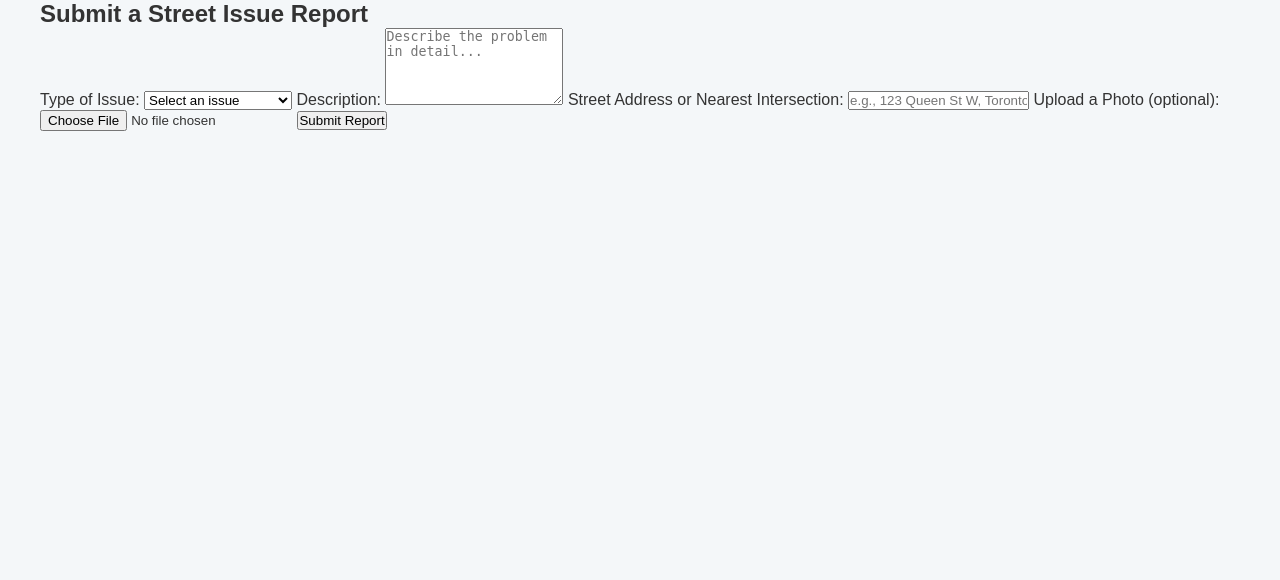
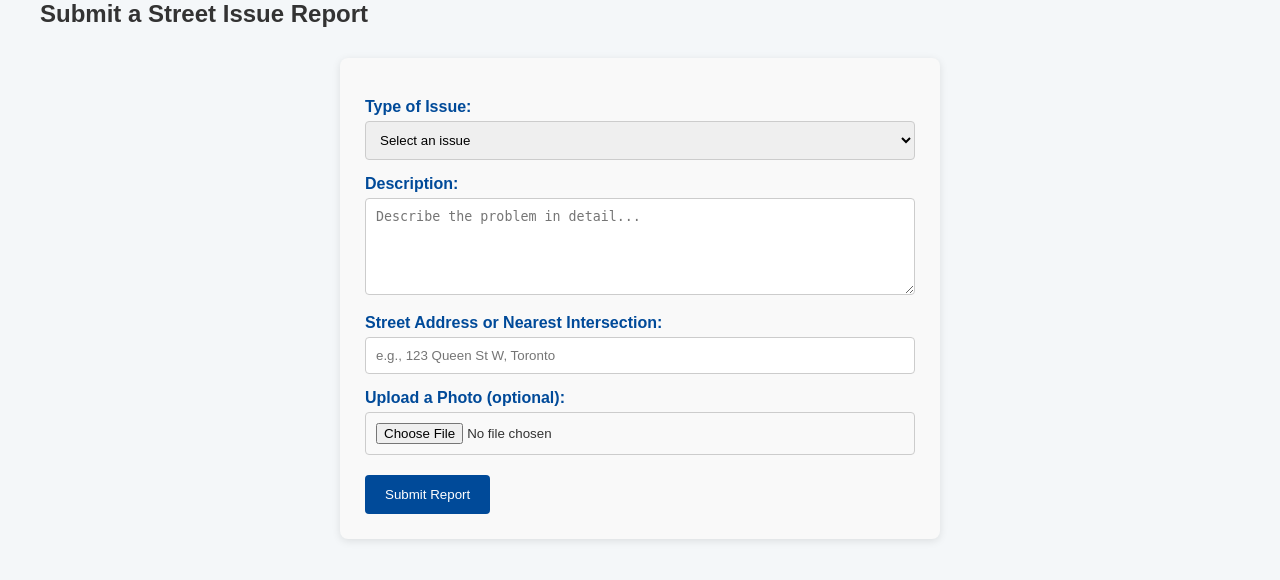
Before and after one commit to khadijaabbas1/group74_sprint3, a PHP site: page /submit.html in a window 1280 px wide. Shown: the top 580 px of the page. Run offline with PHP 8.4, Linux system fonts and the light colour scheme.

Commit message:
Update style.css

```diff
--- a/style.css
+++ b/style.css
@@ -1,3 +1,4 @@
+/* ################################################### CODE FOR HOME PAGE FORMATTING ####################################################################*/
 /* Reset some default browser styling */
 * {
   margin: 0;
@@ -168,3 +169,46 @@ nav ul li a:hover {
   height: auto;
   border-radius: 8px;
 }
+
+/* ####################################################### CODE FOR SUBMITTING A REPORT FORMAT ######################################################### */
+
+#report-form {
+  background-color: #f9f9f9;
+  padding: 25px;
+  border-radius: 8px;
+  max-width: 600px;
+  margin: 30px auto;
+  box-shadow: 0 2px 8px rgba(0, 0, 0, 0.1);
+}
+
+#report-form label {
+  display: block;
+  margin-top: 15px;
+  font-weight: bold;
+  color: #004a99;
+}
+
+#report-form input[type="text"],
+#report-form select,
+#report-form textarea,
+#report-form input[type="file"] {
+  width: 100%;
+  padding: 10px;
+  margin-top: 5px;
+  border: 1px solid #ccc;
+  border-radius: 4px;
+}
+
+#report-form button {
+  margin-top: 20px;
+  background-color: #004a99;
+  color: white;
+  padding: 12px 20px;
+  border: none;
+  border-radius: 4px;
+  cursor: pointer;
+}
+
+#report-form button:hover {
+  background-color: #0062cc;
+}
```
